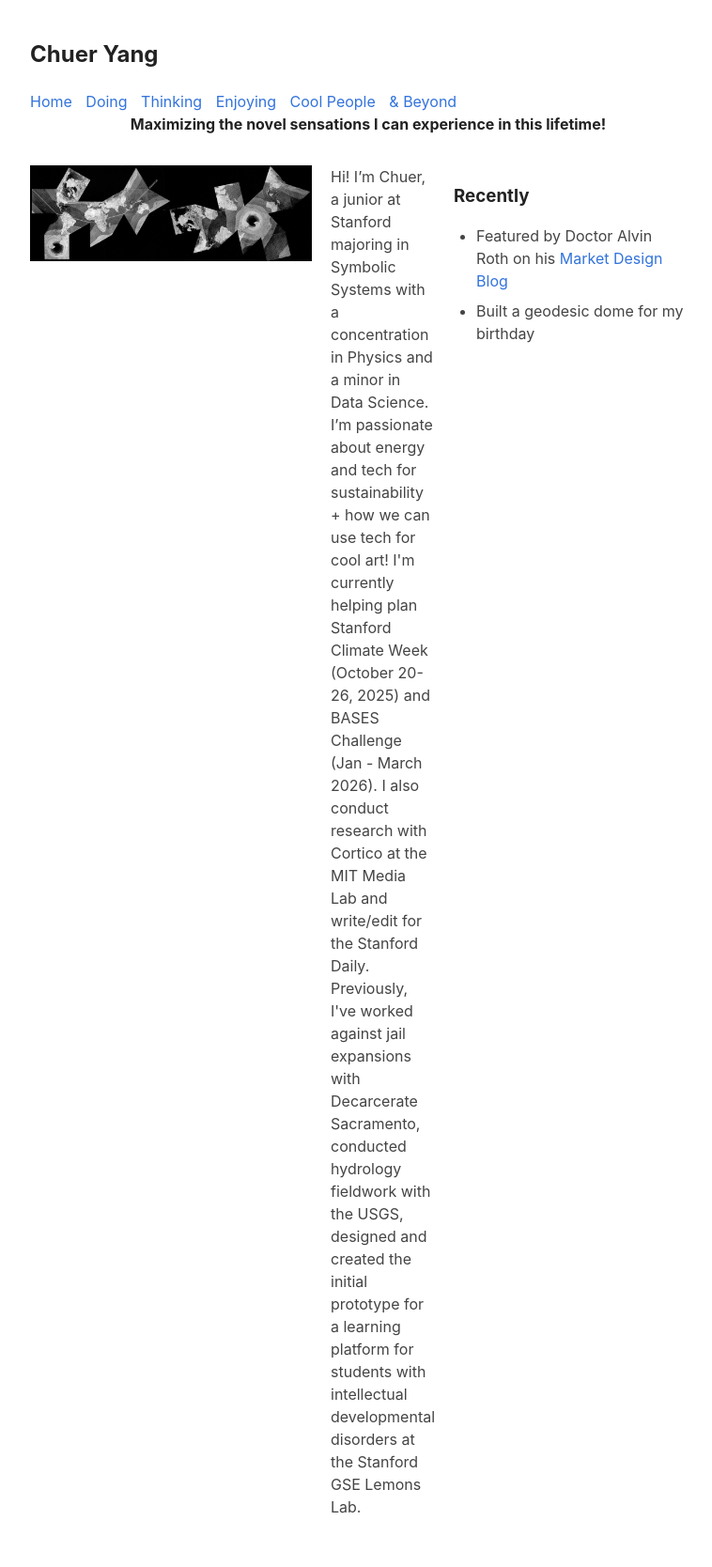
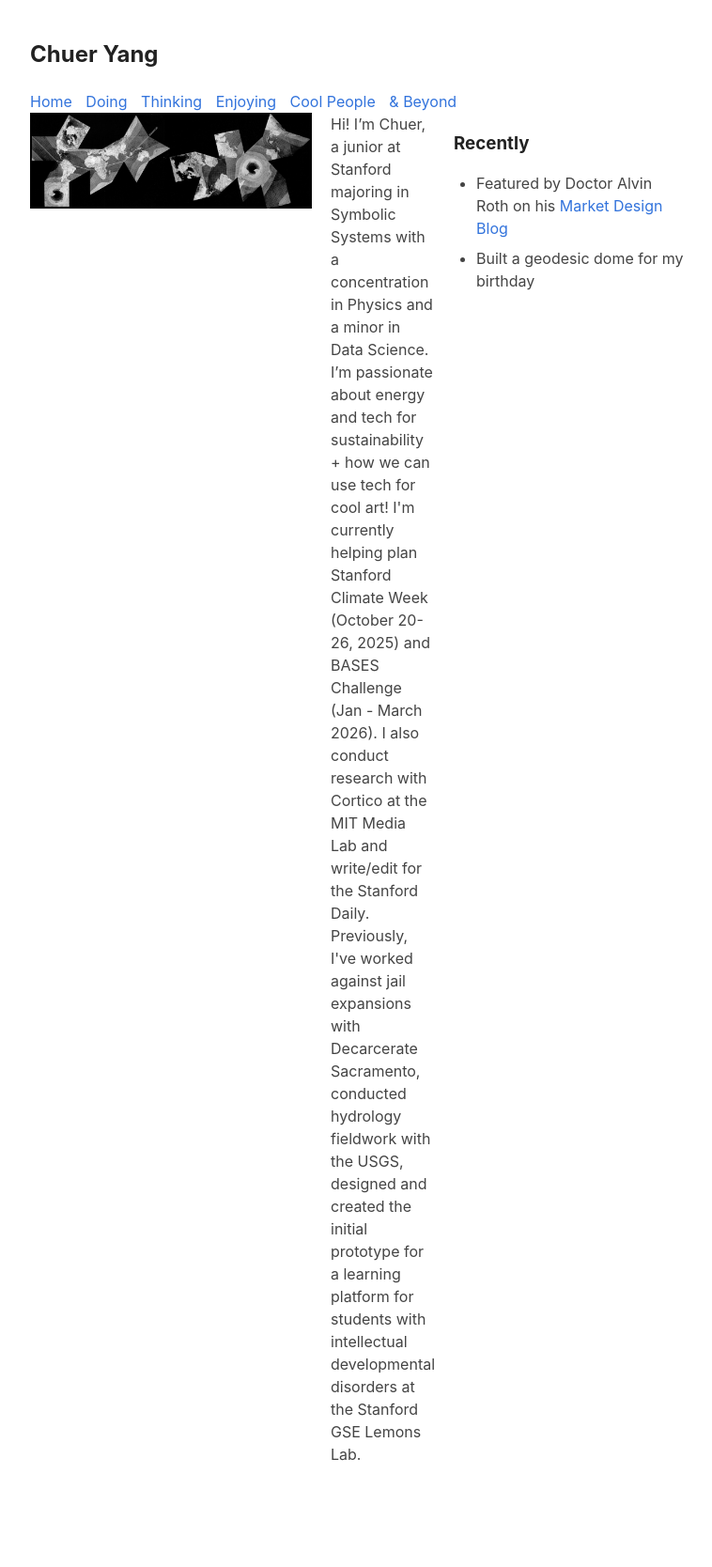
Before and after one commit to chuery/chuer, a Jekyll site: the page built from index.md, in a window 1280 px wide. Shown: the whole page at 94% size, without its empty margins (248-1006 px from the left). Built offline with Jekyll 4.4.1, drawn with Linux system fonts in a browser that asks for light colours; after the commit the page ends 1612 px from its top, so only the background shows below that.

Commit message:
formatting

```diff
--- a/index.md
+++ b/index.md
@@ -2,10 +2,6 @@
 layout: default
 title: Home
 ---
-
-<div style="text-align: center; margin-bottom: 2rem;">
-  <strong>Maximizing the novel sensations I can experience in this lifetime!</strong>
-</div>
 
 <!-- First image-text pair -->
 <div style="display: flex; align-items: flex-start; max-width: 700px; gap: 20px; margin-bottom: 2rem;">
```
